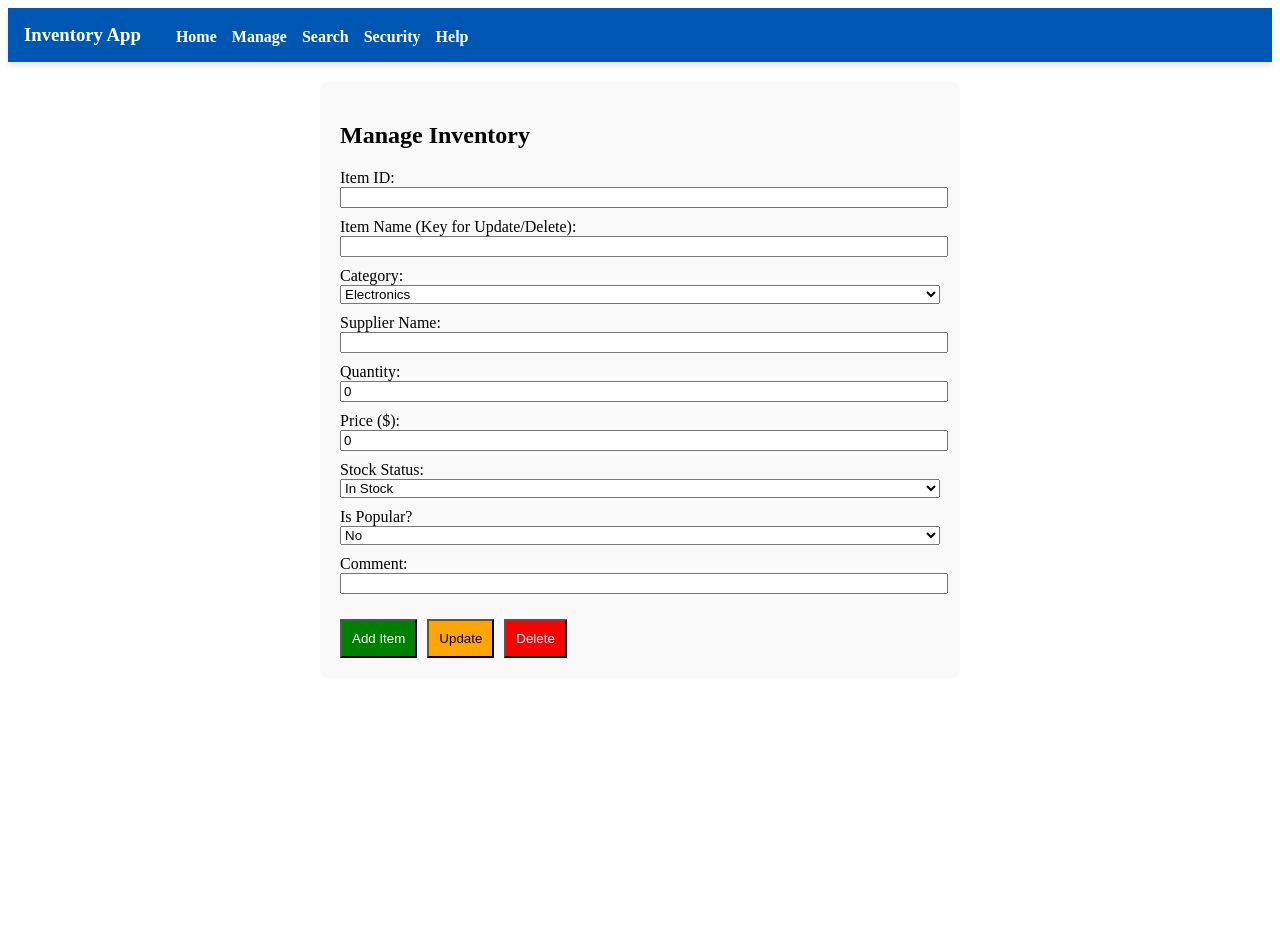
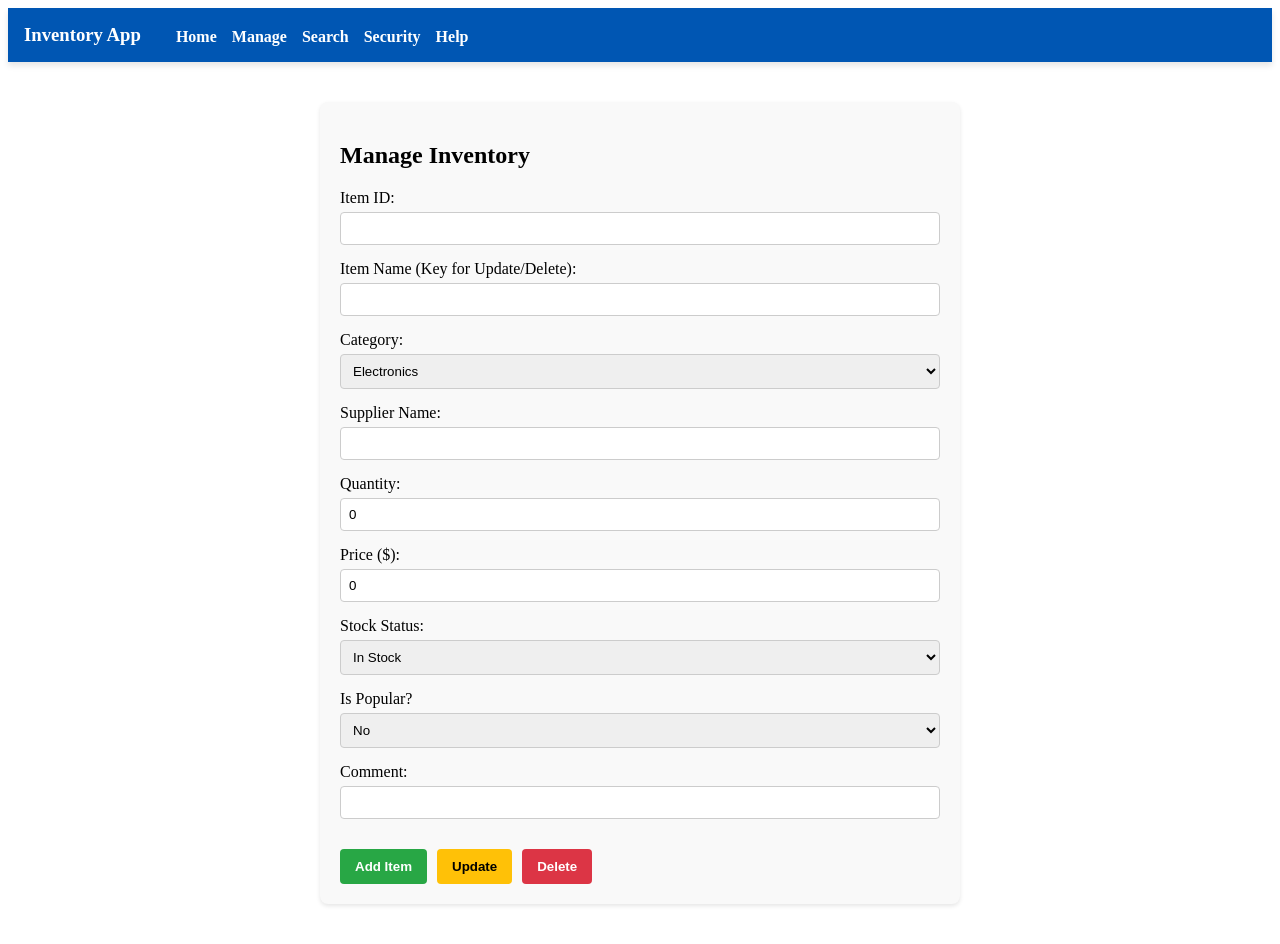
Before and after one commit to Novice-6/A2_PMS_WH, an Angular app in the folder Part2/: page /manage in a window 1280 px wide. Shown: the top 944 px of the page. Before the commit the page ends 800 px from the top, so only its background shows below. Built offline with nearby package versions, Linux system fonts and the light colour scheme.

Commit message:
Extract the inline styles to the CSS file of the component to maintain the modular structure of the code and enhance its simplicity.

```diff
--- a/Part2/src/app/components/home/home.component.css
+++ b/Part2/src/app/components/home/home.component.css
@@ -0,0 +1,39 @@
+/* Author: Your Name | Assignment Part 2 */
+.home-container {
+  text-align: center;
+  margin-top: 50px;
+}
+.home-title {
+  color: #0056b3;
+}
+.intro-text {
+  font-size: 1.1rem;
+  color: #555;
+  max-width: 700px;
+  margin: 0 auto 30px auto;
+  line-height: 1.6;
+}
+.card-container {
+  display: flex;
+  justify-content: center;
+  gap: 20px;
+}
+.feature-card {
+  padding: 20px;
+  border: 1px solid #ddd;
+  border-radius: 8px;
+  width: 260px;
+  background-color: #f9f9f9;
+}
+.btn-primary {
+  display: inline-block;
+  padding: 10px 20px;
+  background-color: #0056b3;
+  color: white;
+  text-decoration: none;
+  border-radius: 4px;
+  font-weight: bold;
+}
+.btn-primary:hover {
+  background-color: #004494; /* 加一点悬停效果，提升 UX */
+}
--- a/Part2/src/app/components/home/home.component.html
+++ b/Part2/src/app/components/home/home.component.html
@@ -1,32 +1,23 @@
-<div style="text-align: center; margin-top: 50px;">
-  <h1 style="color: #0056b3;">Inventory Management System</h1>
+<!-- Author: Your Name | Assignment Part 2 -->
+<div class="home-container">
+  <h1 class="home-title">Inventory Management System</h1>
 
-  <!-- 说明应用程序的用途 (符合题目硬性要求) -->
-  <p style="font-size: 1.1rem; color: #555; max-width: 700px; margin: 0 auto 30px auto; line-height: 1.6;">
+  <p class="intro-text">
     The primary purpose of this application is to help businesses efficiently manage their product stock.
     It provides a seamless platform to record new inventory, update item details, monitor stock status, and quickly search through the database to prevent stock shortages.
   </p>
 
-  <!-- 功能卡片 -->
-  <div style="display: flex; justify-content: center; gap: 20px;">
-
-    <div style="padding: 20px; border: 1px solid #ddd; border-radius: 8px; width: 260px; background-color: #f9f9f9;">
+  <div class="card-container">
+    <div class="feature-card">
       <h3 style="margin-top: 0;">🛠️ Manage Stock</h3>
       <p style="color: #666; height: 40px;">Add new products, update pricing, or remove discontinued items.</p>
-      <!-- routerLink 跳转 -->
-      <a routerLink="/manage" style="display: inline-block; padding: 10px 20px; background-color: #0056b3; color: white; text-decoration: none; border-radius: 4px; font-weight: bold;">
-        Go to Manage
-      </a>
+      <a routerLink="/manage" class="btn-primary">Go to Manage</a>
     </div>
 
-    <div style="padding: 20px; border: 1px solid #ddd; border-radius: 8px; width: 260px; background-color: #f9f9f9;">
+    <div class="feature-card">
       <h3 style="margin-top: 0;">🔍 Search & View</h3>
       <p style="color: #666; height: 40px;">Search for specific products by name or view all popular items.</p>
-      <!-- routerLink 跳转 -->
-      <a routerLink="/search" style="display: inline-block; padding: 10px 20px; background-color: #0056b3; color: white; text-decoration: none; border-radius: 4px; font-weight: bold;">
-        Go to Search
-      </a>
+      <a routerLink="/search" class="btn-primary">Go to Search</a>
     </div>
-
   </div>
 </div>
--- a/Part2/src/app/components/manage/manage.component.css
+++ b/Part2/src/app/components/manage/manage.component.css
@@ -0,0 +1,37 @@
+/* Author: Your Name | Assignment Part 2 */
+.manage-container {
+  padding: 20px;
+  max-width: 600px;
+  margin: 20px auto;
+  background: #f9f9f9;
+  border-radius: 8px;
+  box-shadow: 0 2px 4px rgba(0,0,0,0.1);
+}
+.alert {
+  padding: 10px;
+  border-radius: 4px;
+  margin-bottom: 15px;
+  font-weight: bold;
+}
+.form-group {
+  margin-bottom: 15px;
+}
+.form-control {
+  width: 100%;
+  padding: 8px;
+  margin-top: 5px;
+  border: 1px solid #ccc;
+  border-radius: 4px;
+  box-sizing: border-box; /* 确保 padding 不会撑破宽度 */
+}
+.btn {
+  padding: 10px 15px;
+  border: none;
+  border-radius: 4px;
+  color: white;
+  cursor: pointer;
+  font-weight: bold;
+}
+.btn-success { background: #28a745; }
+.btn-warning { background: #ffc107; color: black; }
+.btn-danger { background: #dc3545; }
--- a/Part2/src/app/components/manage/manage.component.html
+++ b/Part2/src/app/components/manage/manage.component.html
@@ -1,34 +1,31 @@
-<div style="padding: 20px; max-width: 600px; margin: auto; background: #f9f9f9; border-radius: 8px;">
+<div class="manage-container">
   <h2>Manage Inventory</h2>
 
-  <!-- 提示信息区域 (代替 alert) -->
-  <div *ngIf="message" [style.color]="isError ? 'red' : 'green'" style="padding: 10px; border: 1px solid; margin-bottom: 15px;">
+  <div *ngIf="message" class="alert" [style.color]="isError ? 'red' : 'green'" [style.border]="'1px solid ' + (isError ? 'red' : 'green')">
     {{ message }}
   </div>
 
-  <!-- 删除确认区域 -->
-  <div *ngIf="showDeleteConfirm" style="background: yellow; padding: 15px; margin-bottom: 15px;">
+  <div *ngIf="showDeleteConfirm" class="alert" style="background: #fff3cd; color: #856404; border: 1px solid #ffeeba;">
     <p>Are you sure you want to delete <b>{{ currentItem.name }}</b>?</p>
-    <button (click)="executeDelete()" style="color: red;">Yes</button>
-    <button (click)="cancelDelete()">No</button>
+    <button (click)="executeDelete()" class="btn btn-danger">Yes, Delete</button>
+    <button (click)="cancelDelete()" class="btn btn-warning" style="margin-left: 10px;">Cancel</button>
   </div>
 
-  <!-- 表单区域 -->
-  <div style="display: flex; flex-direction: column; gap: 10px;">
-
-    <div>
-      <label>Item ID:</label><br>
-      <input type="text" [(ngModel)]="currentItem.id" style="width: 100%;">
+  <div style="display: flex; flex-direction: column;">
+    <div class="form-group">
+      <label>Item ID:</label>
+      <input type="text" [(ngModel)]="currentItem.id" class="form-control">
     </div>
 
-    <div>
-      <label>Item Name (Key for Update/Delete):</label><br>
-      <input type="text" [(ngModel)]="currentItem.name" style="width: 100%;">
+    <div class="form-group">
+      <label>Item Name (Key for Update/Delete):</label>
+      <input type="text" [(ngModel)]="currentItem.name" class="form-control">
     </div>
 
-    <div>
-      <label>Category:</label><br>
-      <select [(ngModel)]="currentItem.category" style="width: 100%;">
+    <!-- 中间其他字段同理，加上 class="form-control" -->
+    <div class="form-group">
+      <label>Category:</label>
+      <select [(ngModel)]="currentItem.category" class="form-control">
         <option value="Electronics">Electronics</option>
         <option value="Furniture">Furniture</option>
         <option value="Clothing">Clothing</option>
@@ -37,48 +34,47 @@
       </select>
     </div>
 
-    <div>
-      <label>Supplier Name:</label><br>
-      <input type="text" [(ngModel)]="currentItem.supplier" style="width: 100%;">
+    <div class="form-group">
+      <label>Supplier Name:</label>
+      <input type="text" [(ngModel)]="currentItem.supplier" class="form-control">
     </div>
 
-    <div>
-      <label>Quantity:</label><br>
-      <input type="number" [(ngModel)]="currentItem.quantity" style="width: 100%;">
+    <div class="form-group">
+      <label>Quantity:</label>
+      <input type="number" [(ngModel)]="currentItem.quantity" min="0" onkeypress="return event.charCode >= 48 && event.charCode <= 57" class="form-control">
     </div>
 
-    <div>
-      <label>Price ($):</label><br>
-      <input type="number" [(ngModel)]="currentItem.price" style="width: 100%;">
+    <div class="form-group">
+      <label>Price ($):</label>
+      <input type="number" [(ngModel)]="currentItem.price" min="0" step="0.01" onkeypress="return (event.charCode >= 48 && event.charCode <= 57) || event.charCode === 46" class="form-control">
     </div>
 
-    <div>
-      <label>Stock Status:</label><br>
-      <select [(ngModel)]="currentItem.stockStatus" style="width: 100%;">
+    <div class="form-group">
+      <label>Stock Status:</label>
+      <select [(ngModel)]="currentItem.stockStatus" class="form-control">
         <option value="In Stock">In Stock</option>
         <option value="Low Stock">Low Stock</option>
         <option value="Out of Stock">Out of Stock</option>
       </select>
     </div>
 
-    <div>
-      <label>Is Popular?</label><br>
-      <select [(ngModel)]="currentItem.isPopular" style="width: 100%;">
+    <div class="form-group">
+      <label>Is Popular?</label>
+      <select [(ngModel)]="currentItem.isPopular" class="form-control">
         <option [ngValue]="false">No</option>
         <option [ngValue]="true">Yes</option>
       </select>
     </div>
 
-    <div>
-      <label>Comment:</label><br>
-      <input type="text" [(ngModel)]="currentItem.comment" style="width: 100%;">
+    <div class="form-group">
+      <label>Comment:</label>
+      <input type="text" [(ngModel)]="currentItem.comment" class="form-control">
     </div>
 
-    <!-- 按钮组 -->
     <div style="margin-top: 15px;">
-      <button (click)="onAdd()" style="background: green; color: white; padding: 10px;">Add Item</button>
-      <button (click)="onUpdate()" style="background: orange; color: black; padding: 10px; margin-left: 10px;">Update</button>
-      <button (click)="triggerDelete()" style="background: red; color: white; padding: 10px; margin-left: 10px;">Delete</button>
+      <button (click)="onAdd()" class="btn btn-success">Add Item</button>
+      <button (click)="onUpdate()" class="btn btn-warning" style="margin-left: 10px;">Update</button>
+      <button (click)="triggerDelete()" class="btn btn-danger" style="margin-left: 10px;">Delete</button>
     </div>
   </div>
 </div>
--- a/Part2/src/app/components/manage/manage.component.ts
+++ b/Part2/src/app/components/manage/manage.component.ts
@@ -4,10 +4,11 @@ import { FormsModule } from '@angular/forms';
 import { InventoryService, Item } from '../../services/inventory.service';
 
 @Component({
-  selector: 'app-crud-manager',
+  selector: 'app-manage',
   standalone: true,
   imports: [CommonModule, FormsModule],
-  templateUrl: './manage.component.html'
+  templateUrl: './manage.component.html',
+  styleUrls: ['./manage.component.css']
 })
 export class ManageComponent {
   // 用最简单的方式初始化一个对象，学生一看就懂
--- a/Part2/src/app/components/search/search.component.css
+++ b/Part2/src/app/components/search/search.component.css
@@ -0,0 +1,37 @@
+/* Author: Your Name | Assignment Part 2 */
+.search-container {
+  padding: 20px;
+  max-width: 1000px;
+  margin: auto;
+}
+.search-bar {
+  padding: 8px;
+  width: 250px;
+  border: 1px solid #ccc;
+  border-radius: 4px;
+}
+.btn {
+  padding: 8px 12px;
+  background: #0056b3;
+  color: white;
+  border: none;
+  border-radius: 4px;
+  cursor: pointer;
+  margin-left: 10px;
+}
+.inventory-table {
+  width: 100%;
+  border-collapse: collapse;
+  margin-top: 15px;
+  background: white;
+  box-shadow: 0 1px 3px rgba(0,0,0,0.1);
+}
+.inventory-table th, .inventory-table td {
+  border: 1px solid #ddd;
+  padding: 12px;
+  text-align: left;
+}
+.inventory-table th {
+  background-color: #0056b3;
+  color: white;
+}
--- a/Part2/src/app/components/search/search.component.html
+++ b/Part2/src/app/components/search/search.component.html
@@ -1,42 +1,31 @@
-<div style="padding: 20px;">
+<div class="search-container">
   <h2>Search & View Inventory</h2>
 
   <div style="margin-bottom: 20px;">
-    <!-- 双向绑定搜索词，输入时触发 onSearch 函数 -->
-    <input type="text" [(ngModel)]="searchTerm" placeholder="Search by name..." (input)="onSearch()" style="padding: 5px; width: 200px;">
-    <button (click)="onSearch()" style="padding: 5px 10px; margin-left: 5px;">Search</button>
-    <button (click)="showPopular()" style="padding: 5px 10px; margin-left: 5px;">Show Popular Only</button>
+    <input type="text" [(ngModel)]="searchTerm" placeholder="Search by name..." (input)="onSearch()" class="search-bar">
+    <button (click)="onSearch()" class="btn">Search</button>
+    <button (click)="showPopular()" class="btn" style="background-color: #ffc107; color: black;">Show Popular Only</button>
   </div>
 
-  <!-- 使用原生 HTML 表格 -->
-  <table *ngIf="displayItems.length > 0; else noData" border="1" style="width: 100%; border-collapse: collapse; text-align: left;">
-    <tr style="background-color: #ddd;">
-      <th>ID</th>
-      <th>Name</th>
-      <th>Category</th>
-      <th>Supplier</th>
-      <th>Qty</th>
-      <th>Price</th>
-      <th>Status</th>
-      <th>Popular</th>
-      <th>Comment</th>
+  <table *ngIf="displayItems.length > 0; else noData" class="inventory-table">
+    <tr>
+      <th>ID</th><th>Name</th><th>Category</th><th>Supplier</th>
+      <th>Qty</th><th>Price</th><th>Status</th><th>Popular</th><th>Comment</th>
     </tr>
-    <!-- 基础循环 -->
     <tr *ngFor="let item of displayItems">
       <td>{{ item.id }}</td>
-      <td>{{ item.name }}</td>
+      <td><strong>{{ item.name }}</strong></td>
       <td>{{ item.category }}</td>
       <td>{{ item.supplier }}</td>
       <td>{{ item.quantity }}</td>
-      <td>${{ item.price }}</td> <!-- 直接用 $ 符号拼接 -->
+      <td>${{ item.price }}</td>
       <td>{{ item.stockStatus }}</td>
       <td>{{ item.isPopular ? 'Yes' : 'No' }}</td>
       <td>{{ item.comment }}</td>
     </tr>
   </table>
 
-  <!-- 如果数组为空，显示这句话 -->
   <ng-template #noData>
-    <p>No items found.</p>
+    <p style="padding: 20px; background: #eee; border-radius: 4px;">No items found.</p>
   </ng-template>
 </div>
```
